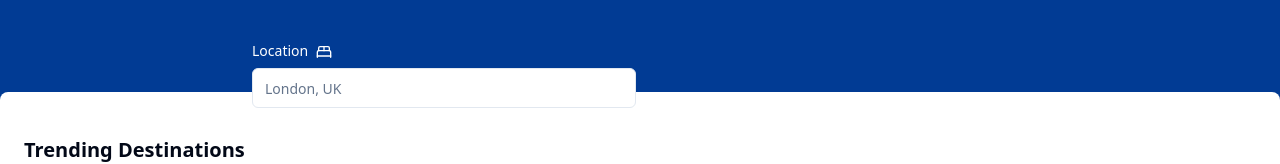
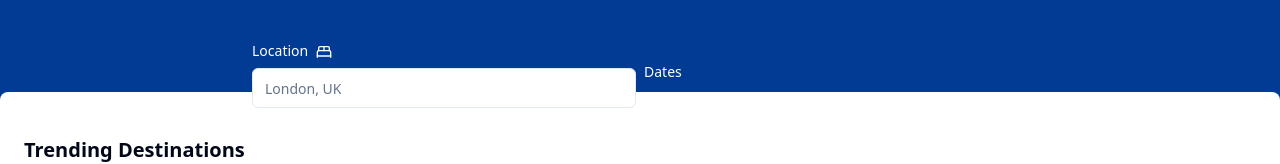
Before and after one commit to Franklin-Osede/booking.com-clone, a Next.js app: page / in a window 1280 px wide. Shown: the part 216-380 px from the top of the page. Built offline with nearby package versions, Linux system fonts and the light colour scheme.

Commit message:
added dates form functionalityh

```diff
--- a/components/ui/SearchForm.tsx
+++ b/components/ui/SearchForm.tsx
@@ -6,6 +6,7 @@ import {useForm} from "react-hook-form"
 import * as z from "zod";
 import {Button} from "@/components/ui/button";
 import { BedDoubleIcon, CalendarIcon } from "lucide-react";
+import {Popover, PopoverContent,PopoverTrigger} from './popover'
 
 import{
   Form,
@@ -17,6 +18,7 @@ import{
   FormMessage,
 }from "@/components/ui/form"
 import {Input} from "@/components/ui/input"
+import { fromJSON } from "postcss";
 
 
 export const formSchema = z.object({
@@ -76,6 +78,7 @@ function SearchForm() {
               <BedDoubleIcon className="ml-2 h-4 w-4 text-white"/>
               </FormLabel>
               <FormMessage/>
+              <Popover></Popover>
               <FormControl>
                 <Input placeholder="London, UK"{...field} />
               </FormControl>
@@ -83,7 +86,20 @@ function SearchForm() {
           )} />
         </div>
 
-        <div className="grid w-full lg:max-w-sm flex-1 items-center gap-1.5"></div>
+        <div className="grid w-full lg:max-w-sm flex-1 items-center gap-1.5">
+          <FormField
+          control= {form.control}
+          name="dates"
+          render= {({field})=> (
+            <FormItem className="flex flex-col">
+              <FormLabel className="text-white">Dates</FormLabel>
+              <FormMessage/>
+              <Popover>
+                <PopoverTrigger ></PopoverTrigger>
+              </Popover>
+            </FormItem>
+          )} />
+        </div>
       </form>
     </Form>
      )
```
